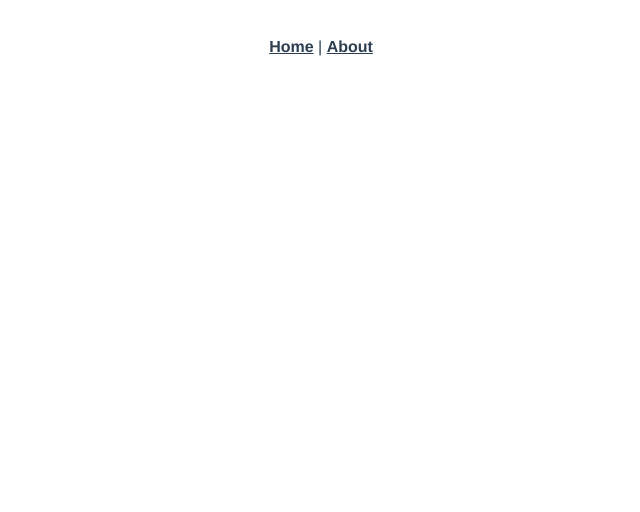
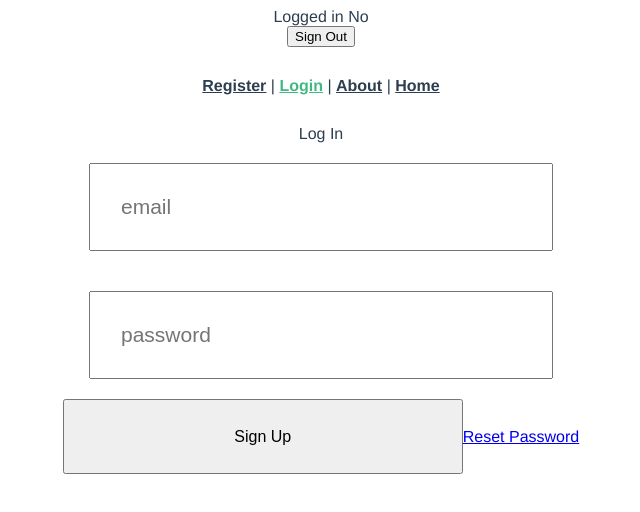
Before and after one commit to Pycomet-zz/calculator-app, a Vue app: page /reset_password#/login in a window 1280 px wide. Shown: the top 512 px of the page, without its empty margins (319-959 px from the left). Built offline with nearby package versions, Linux system fonts and the light colour scheme; no server answers.

Commit message:
authentication setup

```diff
--- a/package.json
+++ b/package.json
@@ -9,6 +9,7 @@
   },
   "dependencies": {
     "core-js": "^3.6.4",
+    "firebase": "^7.14.5",
     "vue": "^2.6.11",
     "vue-router": "^3.1.6"
   },
--- a/src/App.vue
+++ b/src/App.vue
@@ -1,12 +1,25 @@
 <template>
   <div id="app">
+    <top-header></top-header>
     <div id="nav">
-      <router-link to="/">Home</router-link> |
-      <router-link to="/about">About</router-link>
+      <router-link to="/sign_up">Register</router-link> |
+      <router-link to="/login">Login</router-link> |
+      <router-link to="/about">About</router-link> |
+      <router-link to="/">Home</router-link>
     </div>
     <router-view/>
   </div>
 </template>
+
+<script>
+import TopHeader from '@/components/Top-Header.vue';
+
+  export default {
+    components: {
+      'top-header': TopHeader
+    }
+  }
+</script>
 
 <style>
 #app {
--- a/src/components/HelloWorld.vue
+++ b/src/components/HelloWorld.vue
@@ -1,33 +1,6 @@
 <template>
   <div class="hello">
     <h1>{{ msg }}</h1>
-    <p>
-      For a guide and recipes on how to configure / customize this project,<br>
-      check out the
-      <a href="https://cli.vuejs.org" target="_blank" rel="noopener">vue-cli documentation</a>.
-    </p>
-    <h3>Installed CLI Plugins</h3>
-    <ul>
-      <li><a href="https://github.com/vuejs/vue-cli/tree/dev/packages/%40vue/cli-plugin-babel" target="_blank" rel="noopener">babel</a></li>
-      <li><a href="https://github.com/vuejs/vue-cli/tree/dev/packages/%40vue/cli-plugin-router" target="_blank" rel="noopener">router</a></li>
-      <li><a href="https://github.com/vuejs/vue-cli/tree/dev/packages/%40vue/cli-plugin-eslint" target="_blank" rel="noopener">eslint</a></li>
-    </ul>
-    <h3>Essential Links</h3>
-    <ul>
-      <li><a href="https://vuejs.org" target="_blank" rel="noopener">Core Docs</a></li>
-      <li><a href="https://forum.vuejs.org" target="_blank" rel="noopener">Forum</a></li>
-      <li><a href="https://chat.vuejs.org" target="_blank" rel="noopener">Community Chat</a></li>
-      <li><a href="https://twitter.com/vuejs" target="_blank" rel="noopener">Twitter</a></li>
-      <li><a href="https://news.vuejs.org" target="_blank" rel="noopener">News</a></li>
-    </ul>
-    <h3>Ecosystem</h3>
-    <ul>
-      <li><a href="https://router.vuejs.org" target="_blank" rel="noopener">vue-router</a></li>
-      <li><a href="https://vuex.vuejs.org" target="_blank" rel="noopener">vuex</a></li>
-      <li><a href="https://github.com/vuejs/vue-devtools#vue-devtools" target="_blank" rel="noopener">vue-devtools</a></li>
-      <li><a href="https://vue-loader.vuejs.org" target="_blank" rel="noopener">vue-loader</a></li>
-      <li><a href="https://github.com/vuejs/awesome-vue" target="_blank" rel="noopener">awesome-vue</a></li>
-    </ul>
   </div>
 </template>
 
--- /dev/null
+++ b/src/components/Top-Header.vue
@@ -0,0 +1,47 @@
+<template>
+    <div>
+        Logged in
+        <span v-if="loggedIn">Yes</span>
+        <span v-else>No</span>
+        <div>
+            <button @click="signout">Sign Out</button>
+        </div>
+    </div>
+</template>
+
+<script>
+import * as firebase from "firebase/app";
+import "firebase/auth"
+    export default {
+        created() {
+            firebase.auth().onAuthStateChanged(user=> {
+                this.loggedIn = !!user;
+                // if(user) {
+                //     this.loggedIn = true;
+                // } else {
+                //     this.loggedIn = false
+                // }
+            })
+        },
+        data() {
+            return {
+                loggedIn: false
+            }
+        },
+        methods: {
+            async signout() {
+                try {
+                    const data = await firebase.auth().signOut();
+                    console.log(data);
+                    this.$router.replace({name: "Login"})
+                }catch(err) {
+                    console.log(err)
+                }
+            }
+        }
+    }
+</script>
+
+<style scoped>
+
+</style>
--- a/src/main.js
+++ b/src/main.js
@@ -1,10 +1,32 @@
 import Vue from 'vue'
 import App from './App.vue'
 import router from './router'
+import firebase from 'firebase/app'
 
 Vue.config.productionTip = false
 
-new Vue({
-  router,
-  render: h => h(App)
-}).$mount('#app')
+const firebaseConfig = {
+  apiKey: "AIzaSyDXBS78g4AFSXlAL3YneRzxw9QNdF3DAIs",
+  authDomain: "calculator-app-a427d.firebaseapp.com",
+  databaseURL: "https://calculator-app-a427d.firebaseio.com",
+  projectId: "calculator-app-a427d",
+  storageBucket: "calculator-app-a427d.appspot.com",
+  messagingSenderId: "1064653458586",
+  appId: "1:1064653458586:web:5893431b6552a97590a323"
+};
+// Initialize Firebase
+firebase.initializeApp(firebaseConfig);
+
+let app;
+
+firebase.auth().onAuthStateChanged(user => {
+
+  console.log(user)
+
+  if(!app) {
+    app = new Vue({
+      router,
+      render: h => h(App)
+      }).$mount('#app')
+  }
+})
--- a/src/router/index.js
+++ b/src/router/index.js
@@ -1,6 +1,12 @@
 import Vue from 'vue'
 import VueRouter from 'vue-router'
 import Home from '../views/Home.vue'
+import Login from '../views/Login.vue'
+import Register from '../views/Register.vue'
+import Reset from '../views/Reset.vue'
+
+import * as firebase from "firebase/app";
+import "firebase/auth";
 
 Vue.use(VueRouter)
 
@@ -8,7 +14,25 @@ Vue.use(VueRouter)
   {
     path: '/',
     name: 'Home',
-    component: Home
+    component: Home,
+    meta: {
+      requiresAuth: true
+    }
+  },
+  {
+    path: '/login',
+    name: 'Login',
+    component: Login
+  },
+  {
+    path: '/sign_up',
+    name: 'Register',
+    component: Register
+  },
+  {
+    path: '/reset_password',
+    name: 'Reset',
+    component: Reset
   },
   {
     path: '/about',
@@ -24,4 +48,17 @@ const router = new VueRouter({
   routes
 })
 
+
+router.beforeEach((to, from, next)=> {
+  const requiresAuth = to.matched.some(record => record.meta.requiresAuth);
+
+  const isAuthenticated = firebase.auth().currentUser;
+  if(requiresAuth && !isAuthenticated) {
+    next("/login");
+  } else {
+    next()
+  }
+})
+
+
 export default router
--- /dev/null
+++ b/src/views/Login.vue
@@ -0,0 +1,64 @@
+<template>
+    <div>
+        <div v-if="error" class="error">{{ error.message }}</div>
+        <form @submit.prevent="pressed">
+            Log In
+            <div class="email">
+                <input type="email" v-model="email" placeholder="email">
+            </div>
+            <div class="password">
+                <input type="password" v-model="password" placeholder="password">
+            </div>
+            <button type="submit">Sign Up</button>
+            <router-link to="/reset_password">Reset Password</router-link>
+        </form>
+    </div>
+</template>
+
+<script>
+import * as firebase from "firebase/app";
+import "firebase/auth";
+    export default {
+        methods: {
+            async pressed() {
+                try {
+                    const user = await firebase.auth().signInWithEmailAndPassword(
+                        this.email,
+                        this.password
+                    )
+                    console.log(user)
+                    this.$router.replace({name: "Home"})
+                }catch(err) {
+                    console.log(err.message)
+                }
+            }
+        },
+        data() {
+            return {
+                email: "",
+                password: "",
+                error: ""
+            }
+        }
+    }
+</script>
+
+<style scoped>
+.error {
+    color: red;
+    font-size: 18px;
+}
+input {
+    width: 400px;
+    padding: 30px;
+    margin: 20px;
+    font-size: 21px;
+}
+
+button {
+    width: 400px;
+    padding: 20px;
+    height: 75px;
+    font-size: 100%;
+}
+</style>
--- /dev/null
+++ b/src/views/Register.vue
@@ -0,0 +1,66 @@
+<template>
+    <div>
+        <div v-if="error" class="error">{{ error.message }}</div>
+        <form @submit.prevent="pressed">
+            Register
+            <div class="email">
+                <input type="email" v-model="email" placeholder="email">
+            </div>
+            <div class="password">
+                <input type="password" v-model="password" placeholder="password">
+            </div>
+            <button type="submit">Sign Up</button>
+        </form>
+    </div>
+</template>
+
+<script>
+import * as firebase from "firebase/app";
+import "firebase/auth";
+    export default {
+        methods: {
+            async pressed() {
+                try {
+                    const user = await firebase.auth().createUserWithEmailAndPassword(
+                        this.email,
+                        this.password
+                    )
+
+                    console.log(user)
+                    this.$router.replace({name: "Home"});
+                }catch(err) {
+                    this.error = err.message
+                }
+
+            }
+        },
+        data() {
+            return {
+                email: "",
+                password: "",
+                error: ""
+            }
+        }
+    }
+</script>
+
+<style scoped>
+
+.error {
+    color: red;
+    font-size: 18px;
+}
+input {
+    width: 400px;
+    padding: 30px;
+    margin: 20px;
+    font-size: 21px;
+}
+
+button {
+    width: 400px;
+    height: 75px;
+    font-size: 100%;
+}
+
+</style>
--- /dev/null
+++ b/src/views/Reset.vue
@@ -0,0 +1,15 @@
+<template>
+    <div>
+    Register
+    </div>
+</template>
+
+<script>
+    export default {
+
+    }
+</script>
+
+<style scoped>
+
+</style>
```
Also changed, not shown: 1 other file (tests, documents, lock files or other folders).
